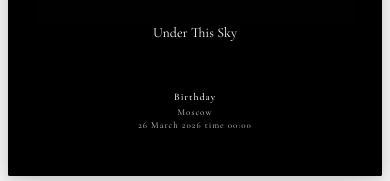
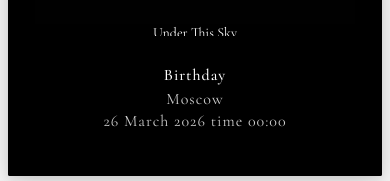
Before and after one commit to Romanov-Art/MyStarsSpace, a React (Vite) app: page / in a window 390 px wide. Shown: the part 378-559 px from the top of the page. Built offline with nearby package versions, Linux system fonts and the light colour scheme; no server answers.

Commit message:
fix: subtitle font size now works - CSS was overriding inline style
- Removed hardcoded font-size from .poster__subtitle-line (was 10px/12px)
- Changed to font-size: inherit so parent's inline subtitleFontSize applies
- Fixed both desktop and mobile breakpoints

```diff
--- a/src/index.css
+++ b/src/index.css
@@ -549,7 +549,7 @@ html, body {
 }
 
 .poster__subtitle-line {
-  font-size: 10px;
+  font-size: inherit;
   font-weight: 400;
   opacity: 0.8;
   margin-bottom: 2px;
@@ -557,7 +557,6 @@ html, body {
 }
 
 .poster__subtitle-line--main {
-  font-size: 12px;
   font-weight: 500;
   opacity: 1;
   margin-bottom: 4px;
@@ -963,11 +962,7 @@ html, body {
   }
 
   .poster__subtitle-line {
-    font-size: 9px;
-  }
-
-  .poster__subtitle-line--main {
-    font-size: 10px;
+    font-size: inherit;
   }
 
   /* Size selector */
```
